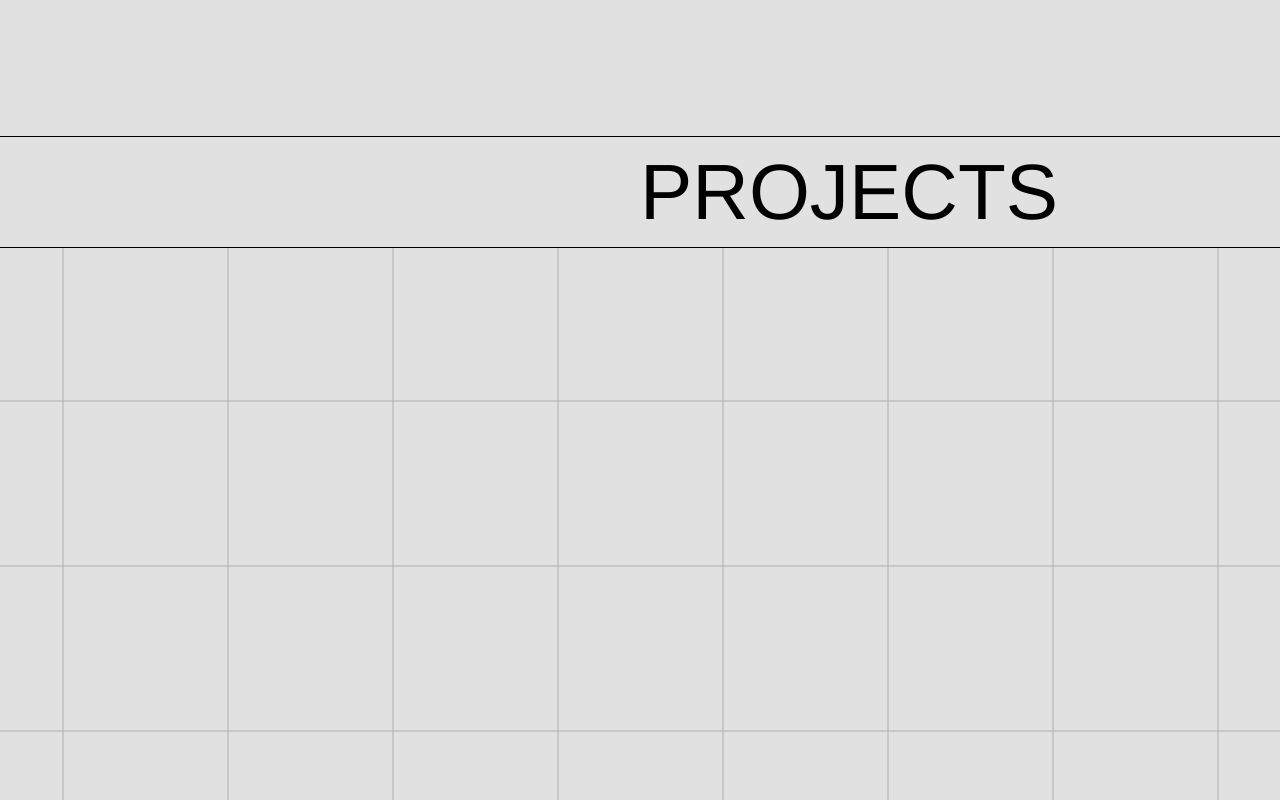
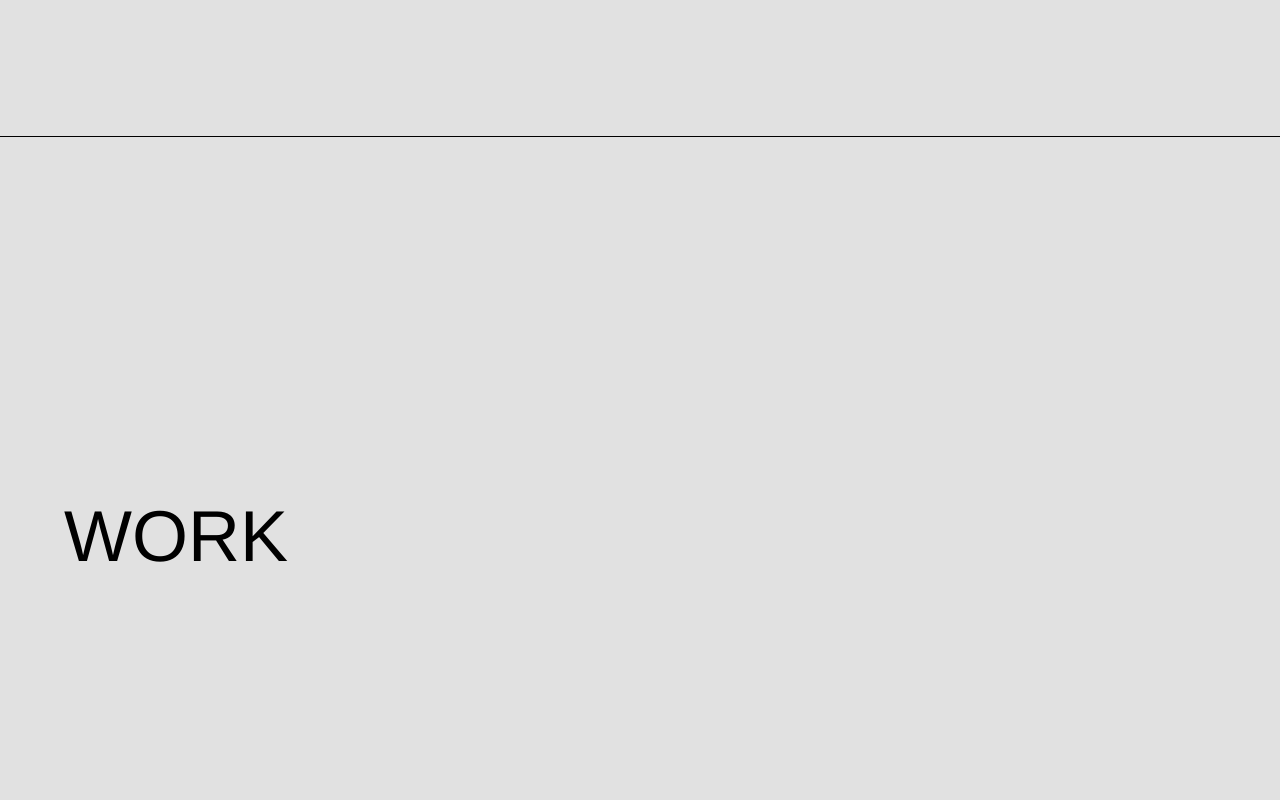
Before and after one commit to HristinaGjo/Website-Portfolio-HG, a React (Vite) app: page / in a window 1280 px wide. Shown: the part 740-1540 px from the top of the page. Built offline with nearby package versions, Linux system fonts and the light colour scheme.

Commit message:
changed projects section; same as the rest of the sections now

```diff
--- a/src/components/Projects.jsx
+++ b/src/components/Projects.jsx
@@ -1,4 +1,59 @@
 import React, { useRef, useState, useEffect } from "react";
+import classes from "../styles/projects.module.css";
+
+const Projects = React.forwardRef (({ id }, ref) => {
+    const [animate, setAnimate] = useState(false);
+    const titleRef = useRef(null);
+
+    useEffect(() => {
+      function handleScroll() {
+        const projectSection = titleRef.current;
+        if (!projectSection) return;
+
+        const rect = projectSection.getBoundingClientRect();
+        const windowHeight =
+          window.innerHeight || document.documentElement.clientHeight;
+
+        if (rect.top <= windowHeight && rect.bottom >= 0) {
+          setAnimate(true);
+        } else {
+          setAnimate(false);
+        }
+      }
+
+      window.addEventListener("scroll", handleScroll);
+      // Call handleScroll once on mount to check if the element is initially in the viewport
+      handleScroll();
+
+      return () => {
+        window.removeEventListener("scroll", handleScroll);
+      };
+    }, []);
+
+    return (
+      <>
+        <div ref={ref} id={id} className={classes.pageCtn}>
+          <div className={classes.textCtn}>
+          <div className={`${classes.leftCtn} ${animate ? classes.animate : ""}`} ref={titleRef}>
+            <span style={{ "--i": 1 }}>W</span>
+            <span style={{ "--i": 2 }}>O</span>
+            <span style={{ "--i": 3 }}>R</span>
+            <span style={{ "--i": 4 }}>K</span>
+           {/*  <span style={{ "--i": 5 }}>T</span> */}
+          </div>
+          <div className={classes.rightCtn}>
+          </div>
+          </div>
+          </div>
+      </>
+    );
+  });
+
+  export default Projects;
+
+
+
+/* import React, { useRef, useState, useEffect } from "react";
 import classes from "../styles/projects.module.css";
 
 
@@ -51,4 +106,4 @@ const Projects = React.forwardRef ((props,ref) => {
     );
 });
 
-export default Projects;
+export default Projects; */
--- a/src/styles/about.module.css
+++ b/src/styles/about.module.css
@@ -24,11 +24,11 @@ body {
 
 .rightCtn{
     overflow-wrap: break-word;
+    margin-top: 2rem;
 }
 
 .rightCtn p{
     font-size: 1rem;
-    margin-top: 2rem;
     font-weight: 200;
 }
 
--- a/src/styles/header.module.css
+++ b/src/styles/header.module.css
@@ -5,7 +5,7 @@ body {
 }
 .pageCtn{
     width: 100%;
-    height: 75vh;
+    height: 90vh;
 }
 .headerCtn {
     width: 100%;
--- a/src/styles/projects.module.css
+++ b/src/styles/projects.module.css
@@ -1,93 +1,200 @@
 body {
-    overflow-x:hidden !important;
+    overflow-x: hidden;
+    margin: 0;
 }
 
 .pageCtn {
     width: 100%;
-    /* margin-top: 10vh; */
     height: 100vh;
+    /* background: red;*/
+    display: flex;
+    justify-content: center;
+    align-items: center;
+    border-bottom: 1px solid black;
     border-top: 1px solid black;
 }
 
-.projectsBackground{
-    width: 85%;
-    height: 100vh; /* Set height to fill the parent container */
-    position: absolute; /* Position the background behind other content */
-    background-image: linear-gradient(to right, #b4aeae 1px, transparent 1px ),
-                      linear-gradient(to bottom, #b4aeae 1px, transparent 1px);
-    background-size: 60px 60px;
+.textCtn{
+    width: 100%;
+    font-family: "Helvetica";
+}
+
+.leftCtn{
+    font-size:2rem;
+}
+
+.rightCtn{
+    overflow-wrap: break-word;
+}
+
+.rightCtn p{
+    font-size: 1rem;
+    margin-top: 2rem;
+    font-weight: 200;
+}
+
+@keyframes fliper {
+    30%{
+        transform: rotateY(360deg);
+    }
+    100%{
+        transform: rotateY(360deg);
+    }
+}
+
+.animate span{
+    display: inline-block;
+    animation: fliper 2s linear normal;
+    animation-delay: calc(var(--i)*0.15s);
+}
+
+@media (min-width: 768px) {
+    .pageCtn {
+      width: 100%;
+      height: 100vh;
+      border-bottom: 1px solid black;
+      box-sizing: border-box;
+      padding: 4rem;
+    }
+
+    .textCtn {
+      display: grid;
+      grid-template-columns: 1fr 2fr;
+      align-items: center;
+      justify-content: center;
+      font-family: "Helvetica";
+      gap: 10rem;
+    }
+
+    .leftCtn {
+      font-size: 4.5rem;
+    }
+
+    .rightCtn {
+      font-size: 1.25rem;
+      width: calc(100% - 10rem);
+      height: calc(100% - 6rem);
+      overflow-wrap: break-word;
+    }
+  }
+
+
+/* @media (min-width: 768px) {
+
+    .pageCtn {
+        width: 100%;
+        height: 100vh;
+        border-top: 1px solid red;
+        /*display: flex;
+        justify-content: center;
+        align-items: center;
+        border-bottom: 1px solid black;
+    }
+
+    .textCtn{
+        font-family: "Helvetica";
+        display: flex;
+        flex-direction: row;
+        justify-content: center;
+        align-items: center;
+        gap:20rem;
+    }
+
+    .leftCtn{
+        font-size:5rem ;
+        margin-left: -2.8em;
+    }
+
+    .rightCtn{
+        font-size: 1.2rem;
+        width:25%;
+        display: flex;
+        flex-direction: column;
+        justify-content: flex-start;
+        align-items: center;
+       /* display: flex;
+    }
+} */
+
+
+/* body {
+    overflow-x: hidden;
+    margin: 0;
+}
+
+.pageCtn {
+    width: 100%;
+    /* background: red;*/
+    /* display: flex;
+    justify-content: center;
+    align-items: center;
     border-bottom: 1px solid black;
-    border-top: 1px solid black;
-    background-position: center;
 
 }
 
-.title {
-    /* width: calc(100vw - 2rem); /* Adjust width as needed */
+.textCtn{
     width: 100%;
-    /* Limit maximum width */
-    margin: 0; /* Center the container horizontally */
-    font-size: 2.5rem; /* Adjust font size for smaller screens */
     font-family: "Helvetica";
-    text-align: left; /* Align text to the left */
-    overflow: hidden;
-    white-space: nowrap;
 }
 
-
-/* .animate {
-    max-width: 600px;
-    animation: slideIn 1.8s forwards;
+.leftCtn{
+    font-size:2.25rem ;
 }
 
-@keyframes slideIn {
-    from {
-        transform: translateX(50vw);
+.rightCtn{
+    overflow-wrap: break-word;
+}
+
+.rightCtn p{
+    font-size: 1rem;
+    margin-top: 2rem;
+    font-weight: 200;
+}
+
+@keyframes fliper {
+    30%{
+        transform: rotateY(360deg);
     }
-    to {
-        transform: translateX(0vw);
+    100%{
+        transform: rotateY(360deg);
     }
-} */
+}
+
+.animate span{
+    display: inline-block;
+    animation: fliper 2s linear normal;
+    animation-delay: calc(var(--i)*0.15s);
+}
 
 
 @media (min-width: 768px) {
 
     .pageCtn {
         width: 100%;
-        height: 114vh;
-        border-top: 1px solid black;
-    }
+        height: 100vh;
+        border-top: 1px solid red;
 
-    .title{
-        width: 50%;
-        font-size: 4.9rem;
-        font-family: "Helvetica";
-        white-space: nowrap;
-        overflow:visible;
-        padding:  1rem 0;
-    }
-
-    .projectsBackground{
-        width: 100%;
-        background-image: linear-gradient(to right, #b4aeae 1px, transparent 1px),
-                          linear-gradient(to bottom, #b4aeae 1px, transparent 1px);
-        background-size: 165px 165px;
-        background-position: center;
-        border-top: 1px solid black;
         border-bottom: 1px solid black;
     }
 
-    .animate {
-        animation: slideIn 1.8s forwards;
+    .textCtn{
+        font-family: "Helvetica";
+        display: flex;
+        gap:25rem;
+        justify-content: center;
+        align-items: center;
+        font-family: "Helvetica";
+
     }
 
-    @keyframes slideIn {
-        from {
-            transform: translateX(50vw);
-        }
-        to {
-            transform: translateX(0vw);
-        }
+    .leftCtn{
+        font-size:5rem ;
+        margin-left: -2.8em;
     }
 
-}
+    .rightCtn{
+        font-size: 1.7rem;
+        width: 30%;
+        display: flex;
+    }
+} */
--- a/src/styles/services.module.css
+++ b/src/styles/services.module.css
@@ -27,8 +27,9 @@ body {
   }
 
   .leftCtn p {
-    font-size: 1rem;
+    font-size: .75rem;
     font-weight: 350;
+    margin: 0;
   }
 
   .rightCtn {
@@ -38,6 +39,7 @@ body {
     justify-content: center;
     align-items: center;
     margin-top: 2rem;
+    font-size: 1.25rem;
   }
 
   .rightCtn span {
```
